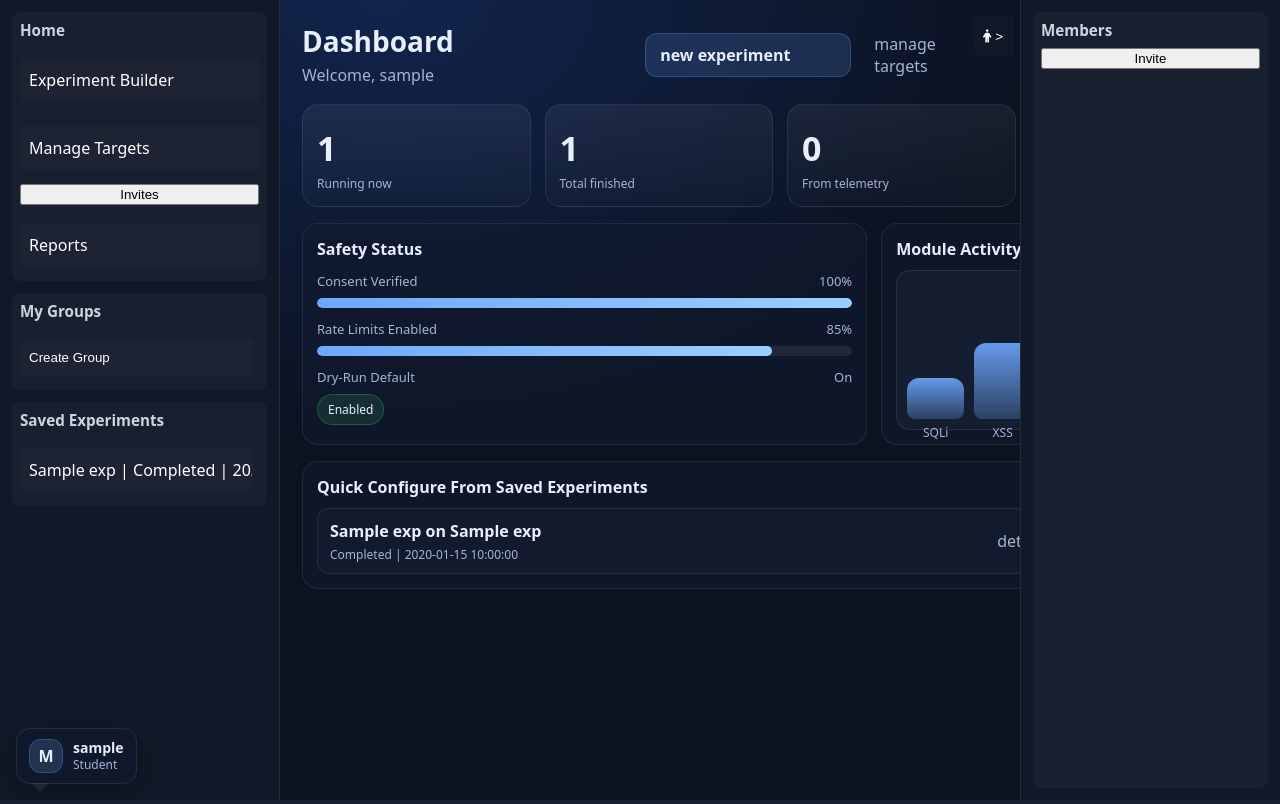
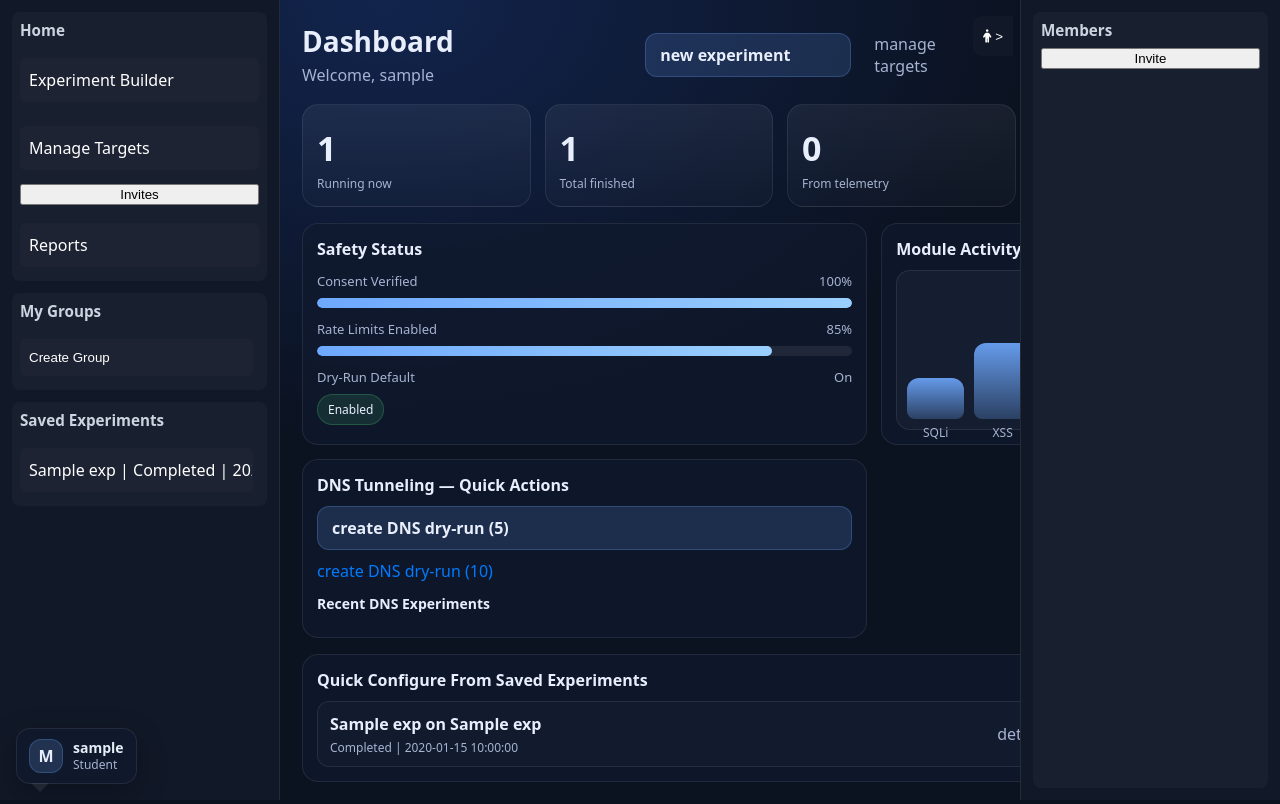
Before and after one commit to jestrada27/CAST---Cyber-Attack-Simulation-Toolkit, a Flask app: template templates/Dashboard/maindashboard.html in a window 1280 px wide. Run offline with Flask 3, Linux system fonts and the light colour scheme; the template is opened without the code that fills it: most values are stand-ins (such as "Sample title", 1, 10 or a date in 2020); some libraries are stand-ins or nearby versions.

Commit message:
Added DNS quick actions panel to main dashboard

```diff
--- a/templates/Dashboard/maindashboard.html
+++ b/templates/Dashboard/maindashboard.html
@@ -206,6 +206,37 @@
             <div class="barcol" style="--h: 10%"><span>Brute Force</span></div>
           </div>
         </div>
+        <div class="panel">
+          <h2>DNS Tunneling — Quick Actions</h2>
+
+          <div style="display:flex; gap:10px; flex-wrap:wrap; align-items:center; margin-bottom:12px;">
+            <a class="btn-primary" href="{{ url_for('experiment_builder', module_id='dns', attempts=5, rate_limit=1.0, dry_run=True) }}">
+              create DNS dry-run (5)
+            </a>
+
+            <a class="btn-secondary" href="{{ url_for('experiment_builder', module_id='dns', attempts=10, rate_limit=0.8, dry_run=True) }}">
+              create DNS dry-run (10)
+            </a>
+          </div>
+
+          <h3 style="margin:0 0 10px 0; font-size:14px;">Recent DNS Experiments</h3>
+
+          {% if recent_experiments %}
+            <div class="button-group">
+              {% for exp in recent_experiments %}
+                {% if exp.module_label == "DNS Tunneling" %}
+                  <a class="item" href="{{ url_for('experimentdetails', experiment_id=exp.id) }}">
+                    DNS | {{ exp.status }} | {{ exp.created_at_label }} | {{ exp.target_name }}
+                  </a>
+                {% endif %}
+              {% endfor %}
+            </div>
+          {% else %}
+            <p class="panel-hint">No DNS experiments yet.</p>
+          {% endif %}
+        </div>
+
+
       </section>
 
       <section class="panel" style="margin-top:16px;">
```
Also changed, not shown: app.py (+25 -1 lines).
